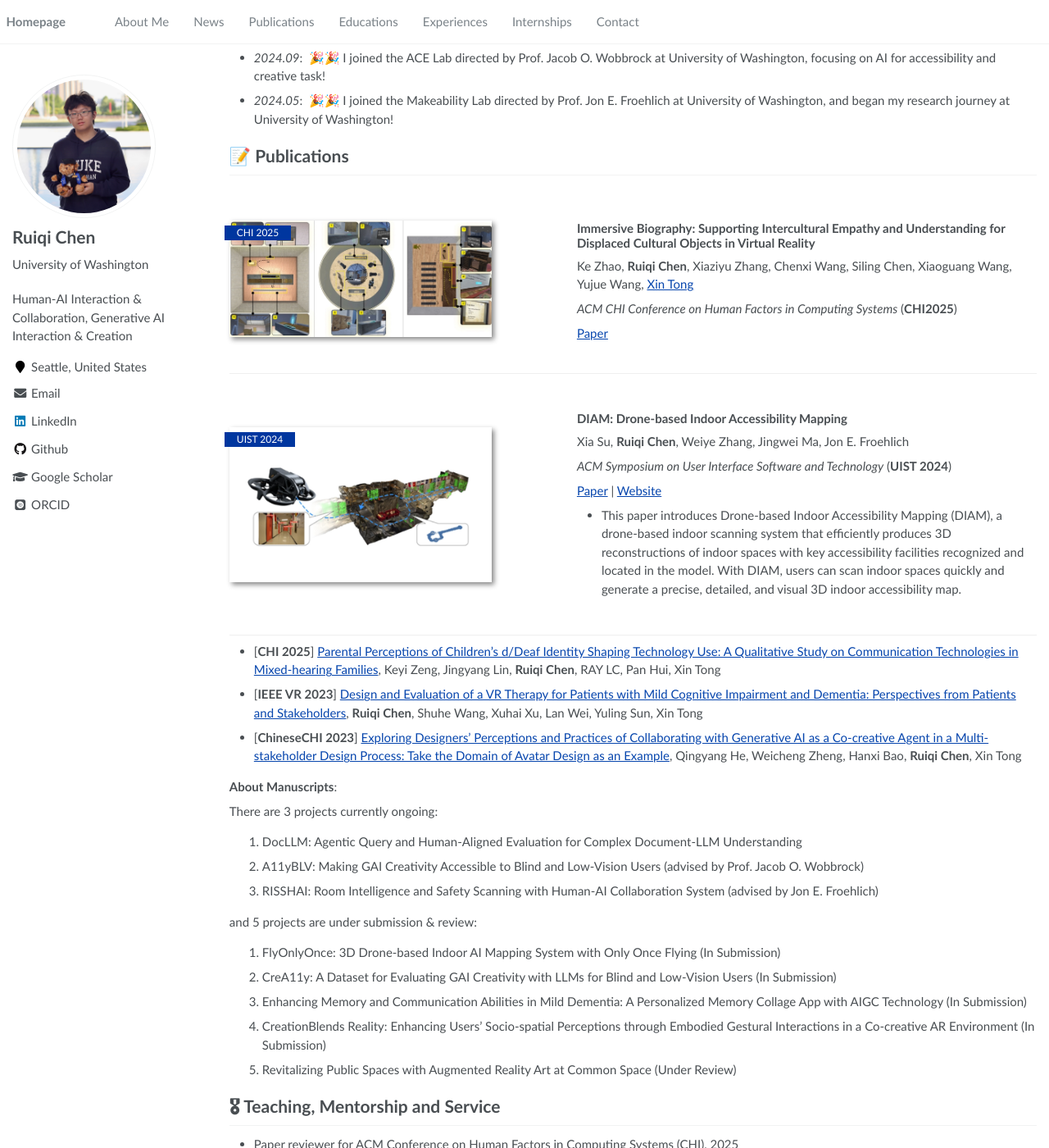
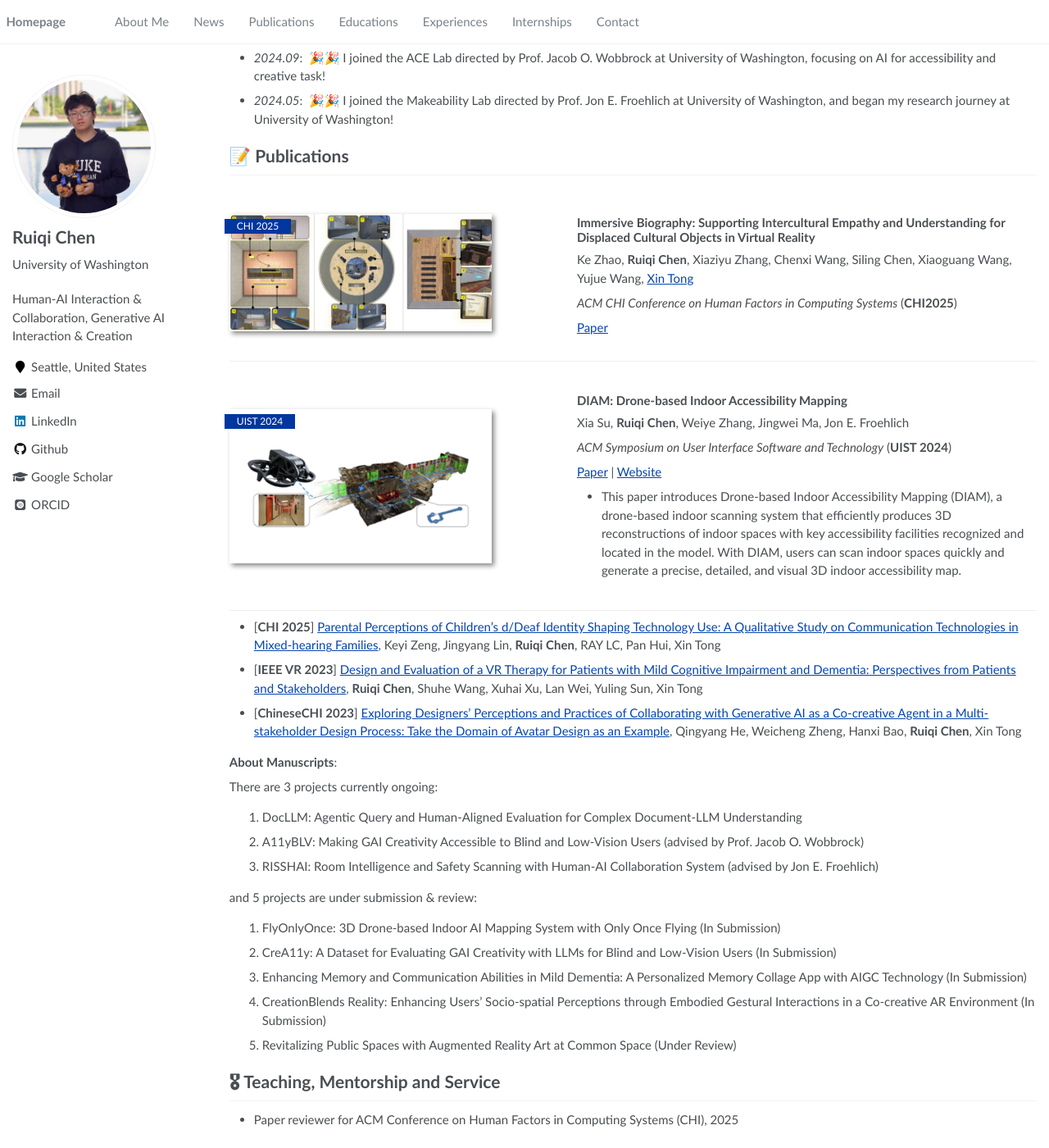
Before and after one commit to Ruiqi-Chen-0216/Ruiqi-Chen-0216.github.io, a Jekyll site: the page built from _pages/home.md, in a window 1280 px wide and 1400 px high, scrolled down 324 px. Shown: the whole window at 82% size. Built offline with Jekyll 4.4.1, drawn with Linux system fonts in a browser that asks for light colours; some web fonts are replaced.

Commit message:
Update main.scss

```diff
--- a/assets/css/main.scss
+++ b/assets/css/main.scss
@@ -48,7 +48,7 @@
     flex-direction: row;
     flex-wrap: wrap;
     border-bottom: 1px #efefef solid;
-    padding: 2em 0 2em 0;
+    padding: 1.5em 0 1.5em 0;
 
 
     .paper-box-image{
```
